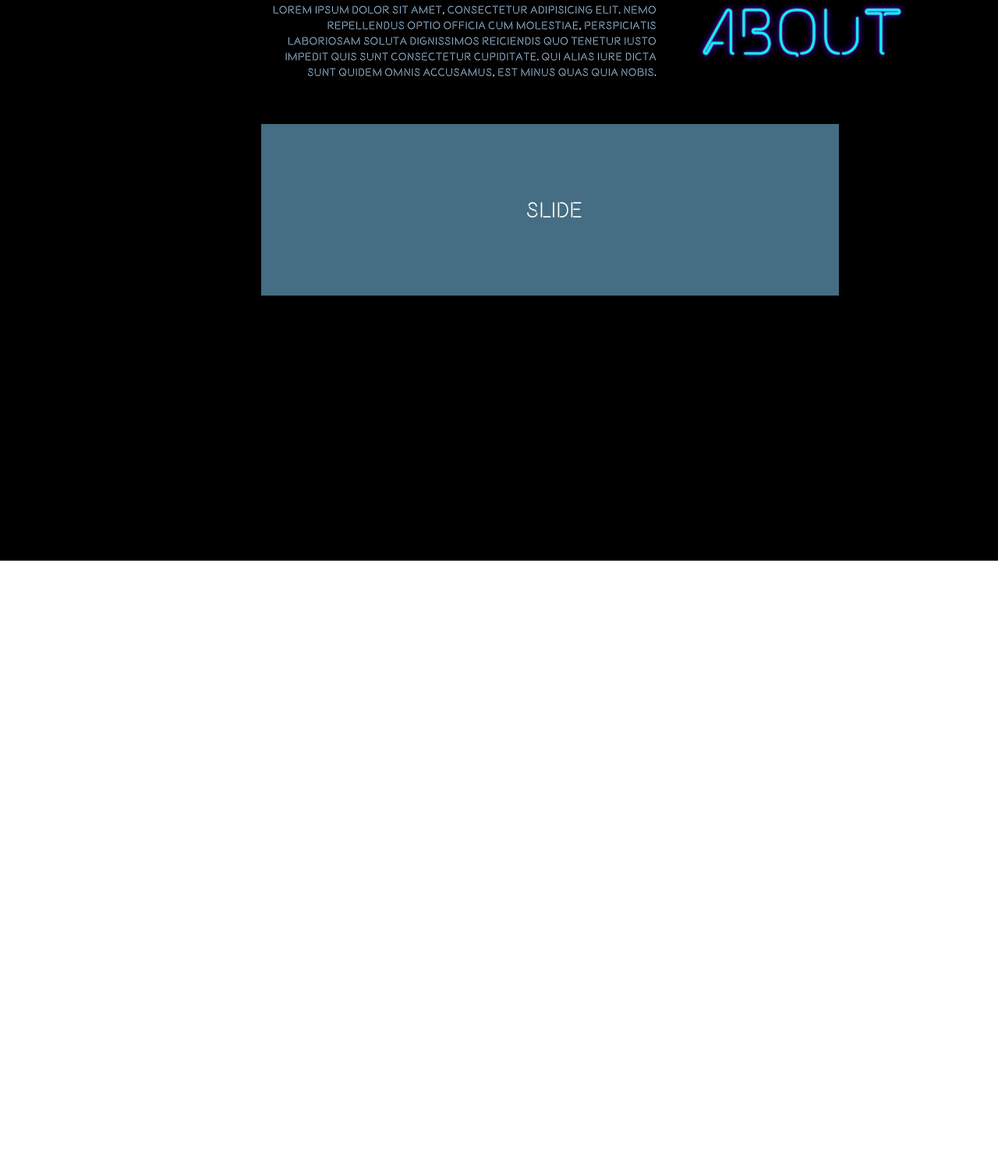
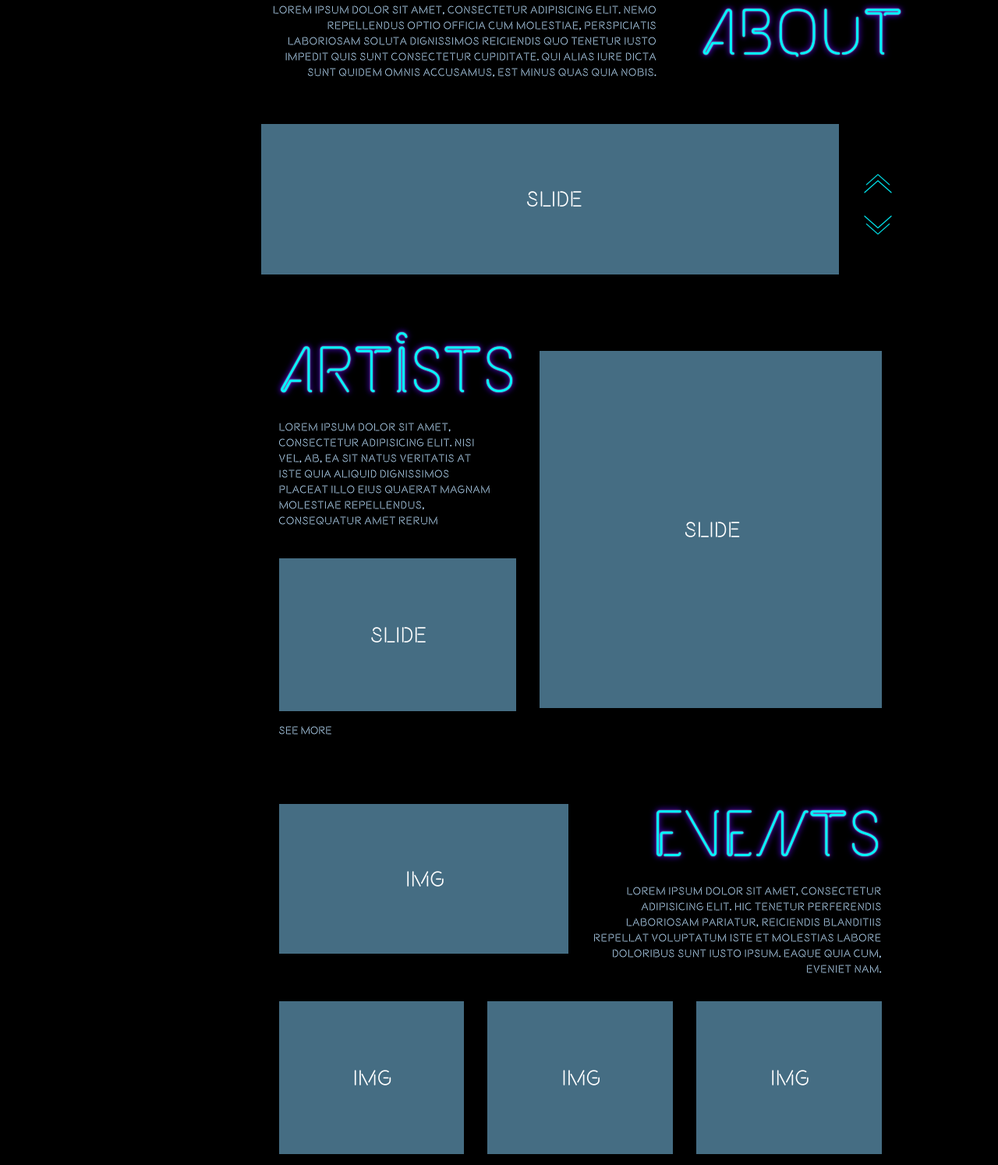
Before and after one commit to shelune/cyan_final_project, a plain HTML site: page index.html in a window 1280 px wide. Shown: the part 881-2375 px from the top of the page at 78% size. Before the commit the page ends 1600 px from the top, so only its background shows below. Drawn offline with nearby package versions, Linux system fonts and the light colour scheme; a web font is replaced by a local one.

Commit message:
content homepage added

```diff
--- a/css/main.css
+++ b/css/main.css
@@ -62,13 +62,13 @@ ul {
 }
 
 .main__hero {
-    margin-top: 6em;
     background: url(../img/3r-main.png) center center no-repeat;
     background-size: cover;
     min-height: 12.5em;
     height: 37.5em;
     border: 0;
     mix-blend-mode: screen;
+
 }
 
 .main__explore {
@@ -107,9 +107,15 @@ ul {
     transform: translateX(-25%);
     height: 100%;
     width: 100px;
-    background: url(../img/arrow.png) no-repeat;
+    background: url(../img/arrow-glow.png) no-repeat;
     margin-top: -7px;
 }
+
+/*
+*
+* NAV BAR
+*
+*/
 
 nav.vertical {
     position: fixed;
@@ -140,13 +146,28 @@ nav.vertical {
     text-shadow: 0 0 2px #fff, 0 0 6px #fff, 0 0 8px rgb(255, 0, 36), 0 0 10px rgb(255, 0, 36), 0 0 14px rgb(255, 0, 36);
 }
 
-.section-1 {
-    background: url(../img/br-brick.png);
+/********/
+
+/*
+*
+* SECTIONS
+*
+*/
+
+.section-1, .section-2, .section-3 {
     background: #000;
     padding-top: 6em;
-    background-size: cover;
-    height: 100vh;
+    clear: both;
+    width: 100%;
 }
+
+/********/
+
+/*
+*
+* SECTION COMPONENTS
+*
+*/
 
 .section-title {
     font-family: 'Kabel', sans-serif;
@@ -154,20 +175,7 @@ nav.vertical {
     font-size: 6em;
     text-shadow: 0 0 2px rgba(255, 255, 255, 0.7), 0 0 7px rgba(96, 0, 255, 0.7), 0 0 10px rgba(96, 0, 255, 0.7);
     display: inline-block;
-    float: right;
     margin-top: 0;
-}
-
-.section-subtitle {
-    width: 65%;
-    padding-right: 2em;
-}
-
-.section-subtitle__content {
-    color: #bce1ff;
-    font-family: 'Beon Medium', sans-serif;
-    text-align: right;
-    letter-spacing: 0.5px;
 }
 
 .section-content {
@@ -177,10 +185,16 @@ nav.vertical {
 
 .section-content__placeholder {
     width: 90%;
-    min-height: 50px;
-    height: 220px;
+    min-height: 3em;
+    height: 13.75em;
     background-color: #456d83;
     text-align: center;
+    float: left;
+}
+
+.section-subtitle {
+    width: 65%;
+    padding-right: 2em;
 }
 
 .section-content__placeholder::before {
@@ -200,7 +214,107 @@ nav.vertical {
     font-size: 2em;
 }
 
-/* CLEARFIX */
+.section-1 .section-subtitle__content {
+    color: #bce1ff;
+    font-family: 'Beon Medium', sans-serif;
+    text-align: right;
+    letter-spacing: 0.5px;
+}
+.section-2 .section-subtitle {
+    width: 100%;
+}
+
+.section-2 .section-subtitle__content {
+    text-align: left;
+}
+
+.section-2 .section-content {
+    margin-top: 1em;
+}
+
+.section-2 .big-square {
+    float: right;
+}
+
+.section-2 .small-rect {
+    margin-top: 2em;
+}
+
+.section-3 .section-content__placeholder {
+    width: 100%;
+}
+
+.section-3 .col-md-4 {
+    margin-top: 1.5em;
+}
+
+.section-3 .section-subtitle {
+    width: 100%;
+    padding: 0;
+}
+
+/********/
+
+/*
+*
+* CUSTOM CLASSES
+*
+*/
+
+.big-square {
+    width: 100%;
+    height: 32.75em;
+    background-color: #456d83;
+}
+
+.small-rect {
+    width: 100%;
+    height: 14em;
+    margin-bottom: 1em;
+}
+
+span.small-text {
+    font-family: 'Beon Medium', sans-serif;
+    color: #bce1ff;
+}
+
+/********/
+
+/*
+*
+* TRIVIAL COMPONENTS
+*
+*/
+
+.slider-arrow {
+    position: absolute;
+    top: 50%;
+    transform: translateY(25%);
+    right: 0;
+}
+
+.arrow-up, .arrow-down {
+    height: 50px;
+    width: 50px;
+    margin-bottom: 2em;
+}
+
+.arrow-down {
+    background: url('../img/arrow.png') no-repeat;
+}
+
+.arrow-up {
+    background: url('../img/arrow.png') no-repeat;
+    transform: scaleY(-1);
+}
+
+.arrow-down:hover, .arrow-up:hover {
+    background: url(../img/arrow-glow.png) no-repeat;
+}
+
+/********/
+
+/* HELPER CLASSES */
 
 .clearfix:before,
 .clearfix:after {
@@ -210,6 +324,16 @@ nav.vertical {
 
 .clearfix:after {
     clear: both;
+}
+
+.fl-right { /* float right */
+    float: right;
+    position: relative;
+}
+
+.fl-left { /* float left */
+    float: left;
+    position: relative;
 }
 
 /* MEDIA QUERIES */
--- a/index.html
+++ b/index.html
@@ -52,18 +52,68 @@
       <!-- Example row of columns -->
       <div class="row">
         <div class="col-md-8 col-xs-12 col-sm-12 col-md-offset-3">
-          <h2 class="section-title">About</h2>
+          <h2 class="section-title fl-right">About</h2>
           <div class="section-subtitle">
               <p class="section-subtitle__content">Lorem ipsum dolor sit amet, consectetur adipisicing elit. Nemo repellendus optio officia cum molestiae, perspiciatis laboriosam soluta dignissimos reiciendis quo tenetur iusto impedit quis sunt consectetur cupiditate. Qui alias iure dicta sunt quidem omnis accusamus, est minus quas quia nobis.</p>
           </div>
           <div class="section-content">
               <div class="section-content__placeholder">
                   <span>Slide</span>
+                  <div class="slider-arrow">
+                    <div class="arrow-up"></div>
+                    <div class="arrow-down"></div>
+                  </div>
               </div>
-
 
           </div>
         </div>
+      </div>
+
+      <!-- .container-fluid.section-2>.row>col-md-8.col-sm-12.col-xs-12.col-md-offset-3 -->
+      <div class="container-fluid section-2">
+        <div class="row">
+            <div class="col-md-8 col-sm-12 col-xs-12 col-md-offset-3">
+                <div class="col-md-5 col-sm-12 col-xs-12">
+                    <h2 class="section-title fl-left">Artists</h2>
+                    <div class="section-subtitle fl-left">
+                        <p class="section-subtitle__content">Lorem ipsum dolor sit amet, consectetur adipisicing elit. Nisi vel, ab, ea sit natus veritatis at iste quia aliquid dignissimos placeat illo eius quaerat magnam molestiae repellendus, consequatur amet rerum</p>
+                    </div>
+                    <div class="section-content__placeholder small-rect"><span>Slide</span></div>
+                    <span class="small-text">See more</span>
+                </div>
+            <div class="col-md-7 col-sm-12 col-xs-12">
+              <div class="section-content clearfix">
+                  <div class="section-content__placeholder big-square"><span>Slide</span></div>
+            </div>
+            </div>
+          </div>
+        </div>
+      </div>
+
+      <div class="container-fluid section-3">
+          <div class="row">
+              <div class="col-md-8 col-sm-12 col-xs-12 col-md-offset-3">
+                  <div class="col-md-6 col-sm-12 col-xs-12">
+                      <div class="section-content__placeholder"><span>Img</span></div>
+                  </div>
+                  <div class="col-md-6 col-sm-12 col-xs-12">
+                      <h2 class="section-title fl-right">Events</h2>
+                      <div class="section-subtitle fl-right">
+                          <p class="section-subtitle__content">Lorem ipsum dolor sit amet, consectetur adipisicing elit. Hic tenetur perferendis laboriosam pariatur, reiciendis blanditiis repellat voluptatum iste et molestias labore doloribus sunt iusto ipsum. Eaque quia cum, eveniet nam.</p>
+                      </div>
+                  </div>
+                      <div class="col-md-4">
+                          <div class="section-content__placeholder small-rect"><span>img</span></div>
+                      </div>
+                      <div class="col-md-4">
+                          <div class="section-content__placeholder small-rect"><span>img</span></div>
+                      </div>
+                      <div class="col-md-4">
+                          <div class="section-content__placeholder small-rect"><span>img</span></div>
+                      </div>
+              </div>
+          </div>
+
       </div>
 
       <footer>
```
Also changed, not shown: build/index.html (+1 -1 lines), gulpfile.js (+17 -2 lines), build/css/main.css, build/js/main.js, img/arrow-glow.png (added), 1 other file.
